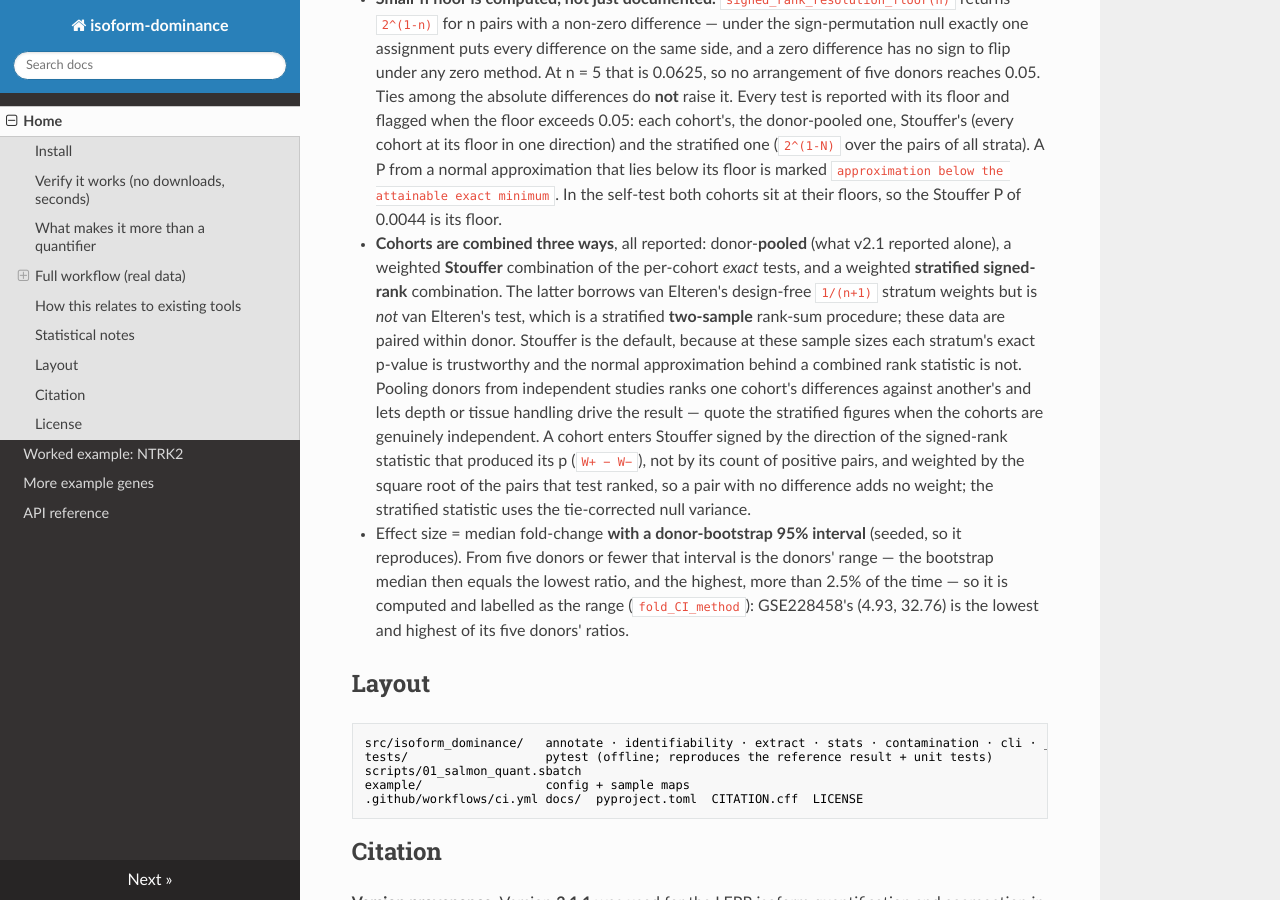
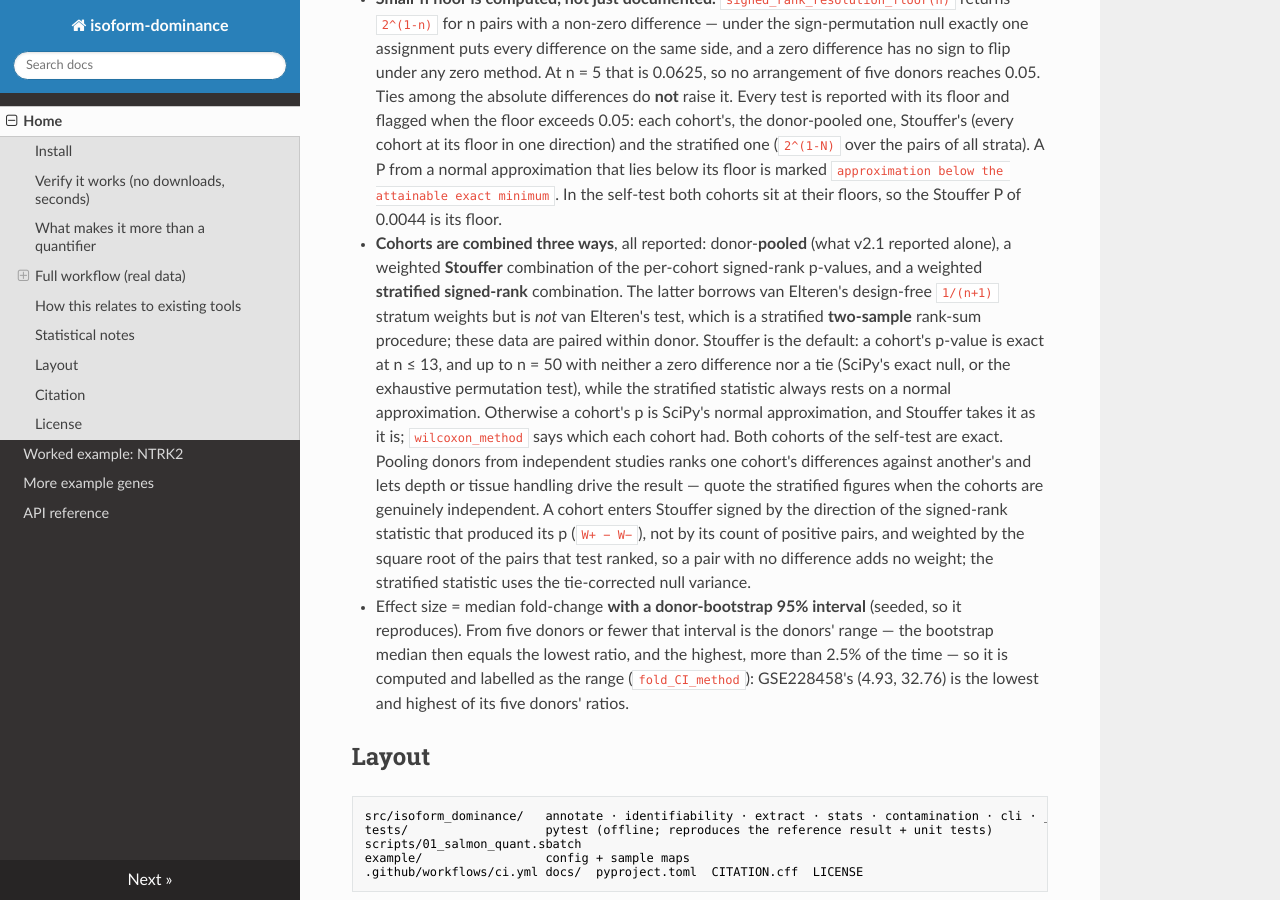
Before and after one commit to charliekim97/isoform-dominance-pipeline, an MkDocs documentation site: the page built from docs/index.md, in a window 1280 px wide and 900 px high, scrolled down 13660 px. Built offline with MkDocs 1.6.1, drawn with Linux system fonts in a browser that asks for light colours; nearby versions of some CDN libraries.

Commit message:
docs: Stouffer combines each cohort's p as SciPy's auto method gives it
The README, the paper and the docstrings of stats called Stouffer's inputs the
per-cohort exact tests. A cohort's p is exact at n <= 13 and, with neither a zero
difference nor a tie, up to n = 50; otherwise it is the normal approximation, as
wilcoxon_method reports. They now say so; the paper calls them per-cohort Wilcoxon
tests and stays at 1,585 words. tests/test_stated_methods.py holds the sentence to
the dispatch at its edges and to the self-test.

```diff
--- a/docs/index.md
+++ b/docs/index.md
@@ -619,12 +619,15 @@ and an
   that lies below its floor is marked `approximation below the attainable exact minimum`. In
   the self-test both cohorts sit at their floors, so the Stouffer P of 0.0044 is its floor.
 - **Cohorts are combined three ways**, all reported: donor-**pooled** (what v2.1 reported alone),
-  a weighted **Stouffer** combination of the per-cohort *exact* tests, and a weighted
+  a weighted **Stouffer** combination of the per-cohort signed-rank p-values, and a weighted
   **stratified signed-rank** combination. The latter borrows van Elteren's design-free
   `1/(n+1)` stratum weights but is *not* van Elteren's test, which is a stratified
   **two-sample** rank-sum procedure; these data are paired within donor. Stouffer is the
-  default, because at these sample sizes each stratum's exact p-value is trustworthy and the
-  normal approximation behind a combined rank statistic is not. Pooling donors from independent studies ranks one cohort's differences
+  default: a cohort's p-value is exact at n ≤ 13, and up to n = 50 with neither a zero
+  difference nor a tie (SciPy's exact null, or the exhaustive permutation test), while the
+  stratified statistic always rests on a normal approximation. Otherwise a cohort's p is
+  SciPy's normal approximation, and Stouffer takes it as it is; `wilcoxon_method` says which
+  each cohort had. Both cohorts of the self-test are exact. Pooling donors from independent studies ranks one cohort's differences
   against another's and lets depth or tissue handling drive the result — quote the stratified
   figures when the cohorts are genuinely independent. A cohort enters Stouffer signed by the
   direction of the signed-rank statistic that produced its p (`W+ − W−`), not by its count
```
Also changed, not shown: CHANGELOG.md (+13 -0 lines), README.md (+6 -3 lines), paper.md (+1 -1 lines), 2 other files.
